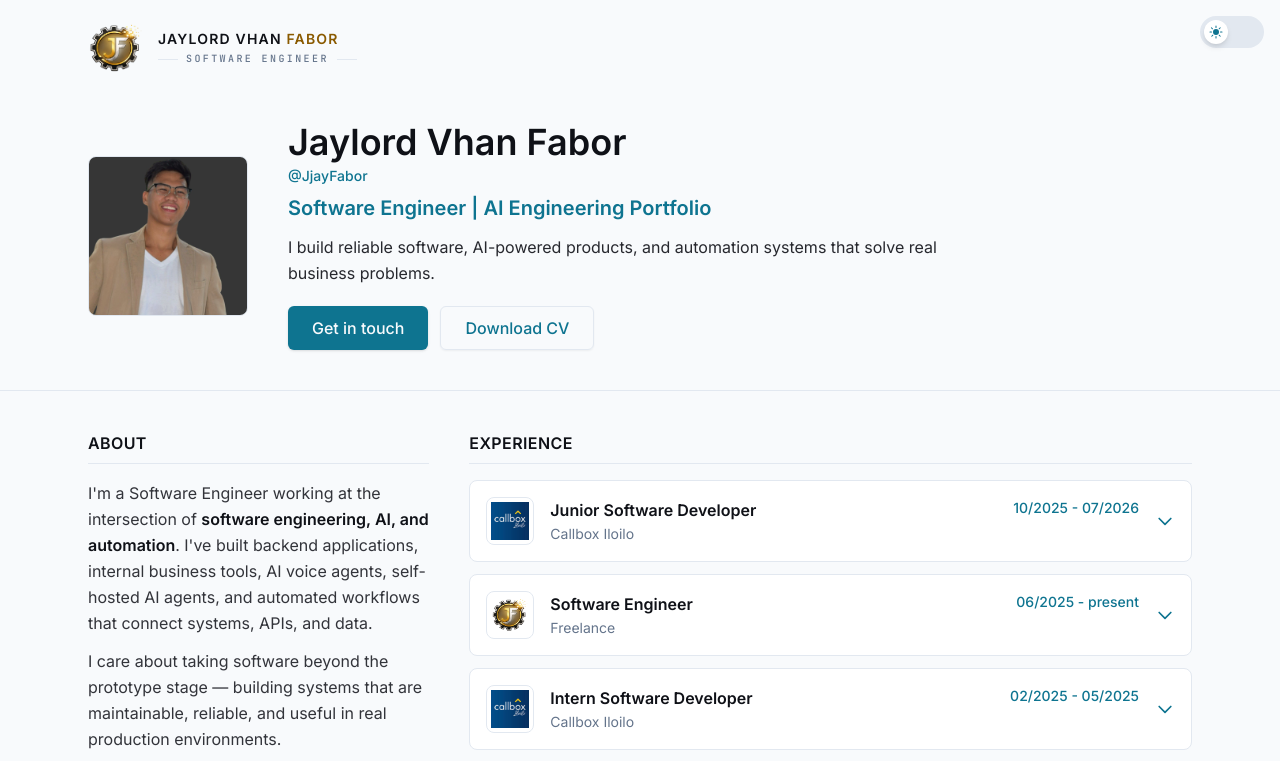
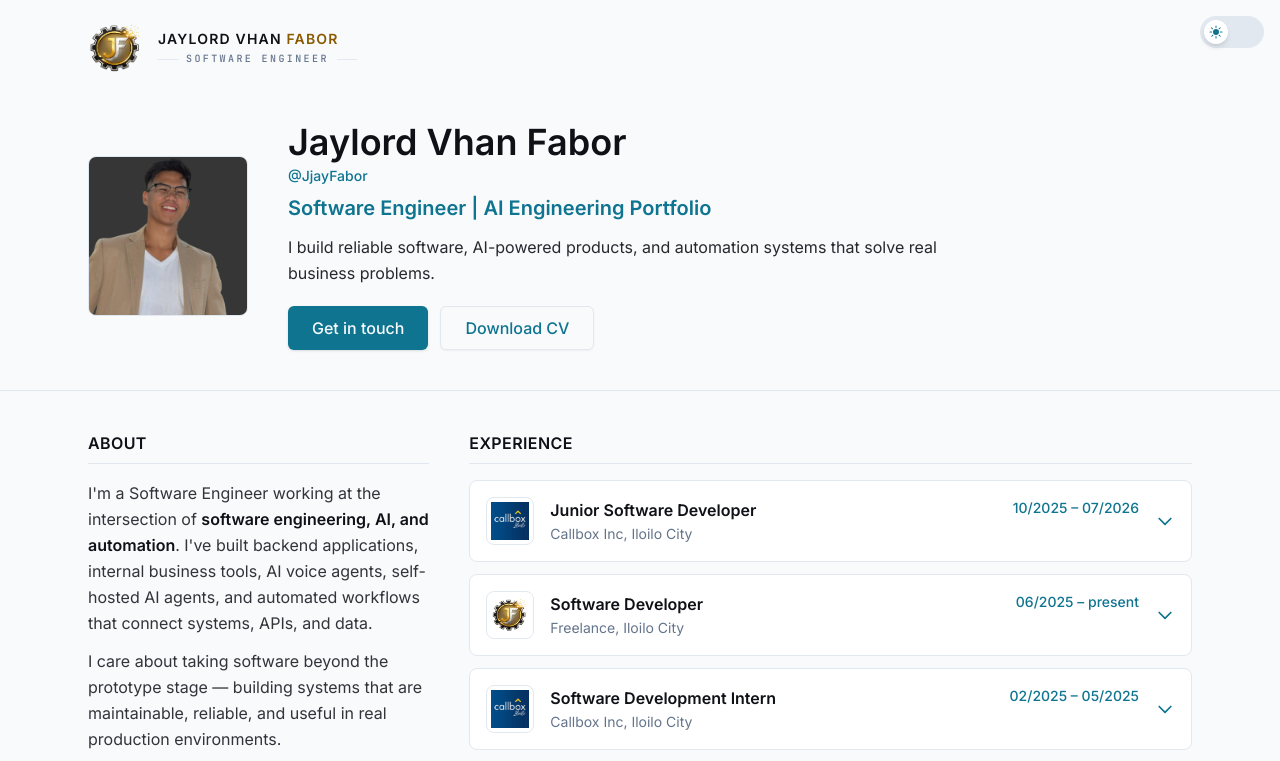
Before and after one commit to JjayFabor/jjayfabor.github.io, a React (Vite) app: page / in a window 1280 px wide. Shown: the top 761 px of the page. Built offline with nearby package versions, Linux system fonts and the light colour scheme.

Commit message:
Update experience description

```diff
--- a/src/components/Experience.jsx
+++ b/src/components/Experience.jsx
@@ -6,23 +6,24 @@ const Experience = () => {
 
   const experiences = [
     {
-      company: "Callbox Iloilo",
+      company: "Callbox Inc, Iloilo City",
       position: "Junior Software Developer",
-      period: "10/2025 - 07/2026",
+      period: "10/2025 – 07/2026",
       description: [
         "Developed and customized HubSpot CRM solutions for sales and marketing teams — automated workflows, custom-coded actions (JavaScript/Python), and API integrations connecting HubSpot to the company pipeline database.",
+        "Built and deployed an AI-powered Google Chat bot on Google Cloud Run, integrating Vertex AI and a RAG pipeline that uses historical Google Chat Space conversations as a knowledge base to provide context-aware, grounded responses.",
         "Built n8n workflows automating role-based document provisioning across the employee lifecycle — granting, revoking, and reassigning access to role-specific documents on hire, promotion, and demotion, with automated delivery via Google Drive, SFTP, and email.",
-        "Implemented VAPI AI voice agents for automated webinar invitations and event reminders, handling 300+  outbound calls per campaign and increasing attendance.",
+        "Implemented VAPI AI voice agents for automated webinar invitations and event reminders, handling 300+ outbound calls per campaign and increasing attendance.",
         "Coordinated between development and operations teams to ensure controlled, low-risk feature rollouts and deployments.",
         "Performed proactive debugging and issue resolution to reduce downtime and improve overall platform reliability."
       ],
       logo: "logo/callbox_logo.jpg",
-      skills: ["Laravel", "PHP", "MySQL", "HubSpot CRM", "n8n", "VAPI AI", "API Development", "Documentation", "Git", "Automation"]
+      skills: ["HubSpot CRM", "JavaScript", "Python", "Vertex AI", "Google Cloud Run", "RAG", "n8n", "VAPI AI", "API Development", "Git"]
     },
     {
-      company: "Freelance",
-      position: "Software Engineer",
-      period: "06/2025 - present",
+      company: "Freelance, Iloilo City",
+      position: "Software Developer",
+      period: "06/2025 – present",
       logo: "/logo-jf.png",
       clients: [
         {
@@ -39,14 +40,14 @@ const Experience = () => {
       ]
     },
     {
-      company: "Callbox Iloilo",
-      position: "Intern Software Developer",
-      period: "02/2025 - 05/2025",
+      company: "Callbox Inc, Iloilo City",
+      position: "Software Development Intern",
+      period: "02/2025 – 05/2025",
       description: [
-        "Working primarily as a backend developer using Laravel",
-        "Focusing on building and optimizing APIs, database management, and system integrations",
-        "Assisting in implementing additional features and enhancements for the company's portal",
-        "Collaborating with the team to ensure seamless functionality and performance improvements"
+        "Assisted in the development and implementation of Laravel-based applications.",
+        "Helped optimize application performance.",
+        "Collaborated with the development team to integrate frontend and backend components.",
+        "Gained hands-on experience with Laravel, MySQL, and best practices in web development."
       ],
       logo: "logo/callbox_logo.jpg",
       skills: ["Laravel", "PHP", "MySQL", "Bootstrap", "API Development", "Git", "PhpMyAdmin"]
```
